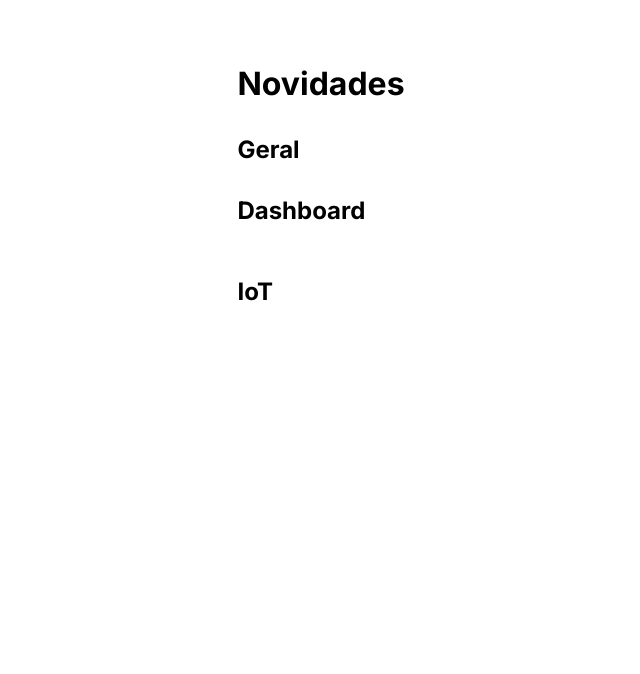
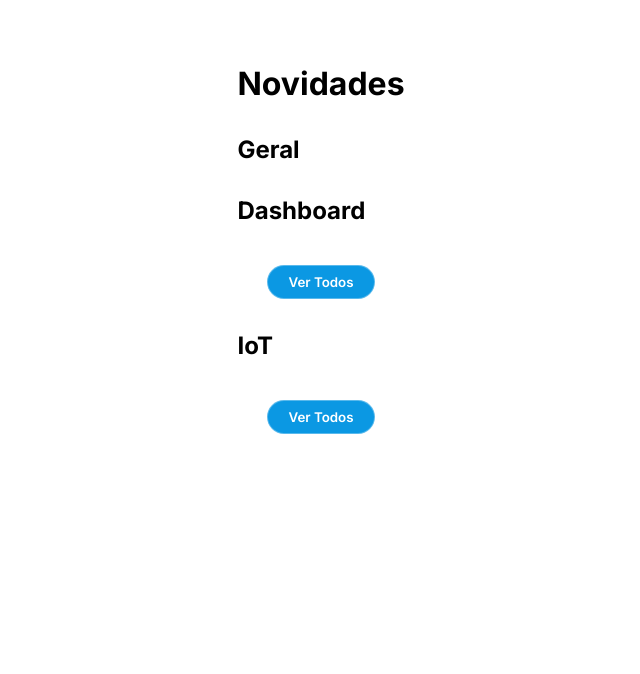
Before and after one commit to Morea-IFS/morea-ds-web, a Django app: page /news in a window 1280 px wide. Shown: the part 50-724 px from the top of the page, without its empty margins (319-959 px from the left). Run offline with Django 4.2, Linux system fonts and the light colour scheme; data that the repository does not hold is empty.

Commit message:
💄 Visual corrections
See all button added to news page (fetch news from github limited to 30 items)

```diff
--- a/app/templates/news.html
+++ b/app/templates/news.html
@@ -20,8 +20,10 @@
       <div class="new_container">
         <div class="profile_container">
           <img src="{% get_media_prefix %}{{new.user.profile_photo}}" alt="Profile Image">
-          <h3>{{new.user.first_name}} {{new.user.last_name}}</h3>
-          <p>{{new.created_at}}</p>
+          <div class="new_name_date">
+            <h3>{{new.user.first_name}} {{new.user.last_name}}</h3>
+            <p>{{new.created_at}}</p>
+          </div>
         </div>
         <p>{{ new.message }}</p>
       </div>
@@ -31,10 +33,14 @@
   <div class="news_container">
     <h2>Dashboard</h2>
     <div id="dashboard_news" class="news"></div>
+    <a style="color: #fff; text-decoration: none;
+    align-self: center;" href="https://github.com/Morea-IFS/morea-ds-web/commits/main/"><button class="buttonMore">Ver Todos</button></a>
   </div>
   <div class="news_container">
     <h2>IoT</h2>
     <div id="iot_news" class="news"></div>
+    <a style="color: #fff; text-decoration: none;
+    align-self: center;" href="https://github.com/Morea-IFS/morea-ds-iot/commits/main/"><button class="buttonMore">Ver Todos</button></a>
   </div>
   <div id="git_token" aria-token="{{gitToken}}" style="display: none;"></div>
   <script src="{% static 'js/news.js' %}"></script>
--- a/static/css/news.css
+++ b/static/css/news.css
@@ -28,6 +28,7 @@
 
 .new_container > p {
 	text-indent: 32px;
+	word-break: break-all;
 }
 
 .profile_container {
@@ -42,3 +43,20 @@
 	height: 24px;
 	border-radius: 100%;
 }
+
+.buttonMore {
+	display: flex;
+	background: var(--color-blue);
+	border: 1px solid var(--border-trasparent2);
+	outline: none;
+	padding: 8px 20px;
+	border-radius: 20px;
+	color: var(--color-main);
+	cursor: pointer;
+	transition: all 0.3s ease;
+	font-weight: 600;
+}
+
+.buttonMore:hover {
+	transform: translateY(-5px);
+}
```
